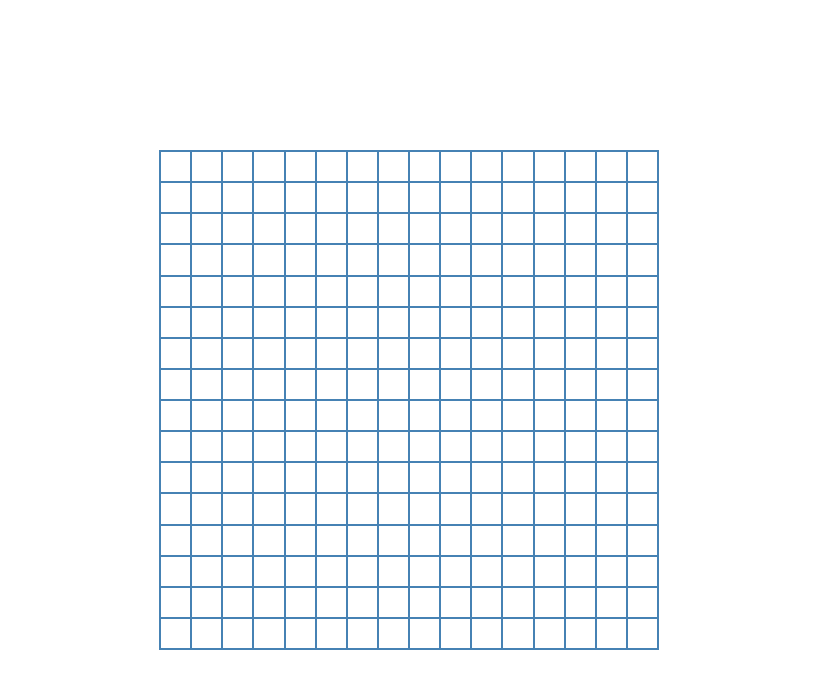
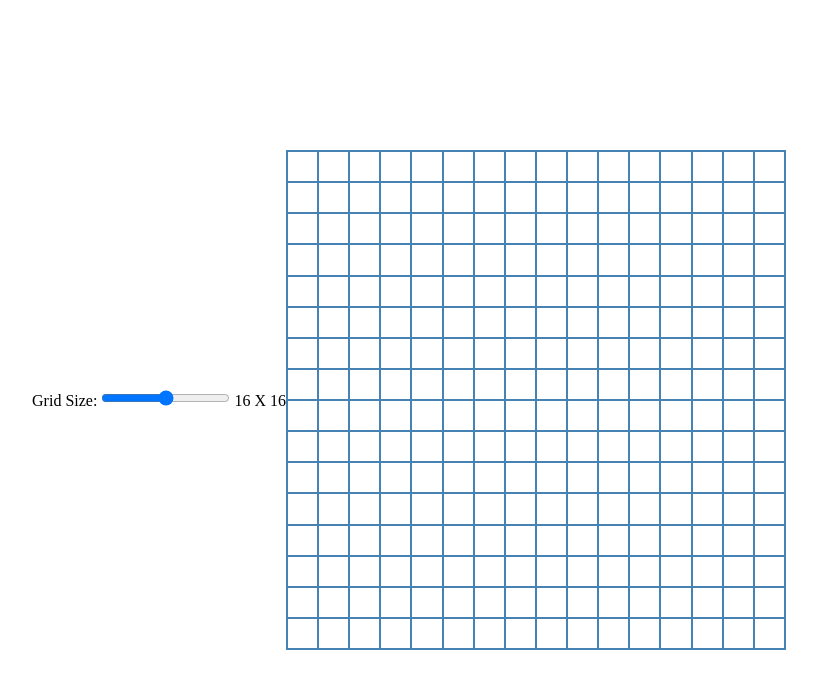
Before and after one commit to jasoneczek/cybercanvas-studio, a plain HTML site: page index.html in a window 1280 px wide. Shown: the whole page, without its empty margins (231-1048 px from the left). Drawn offline with Linux system fonts and the light colour scheme.

Commit message:
Implement grid resizing functionality
This commit introduces functionality to dynamically resize the grid based on user input with range input element. The user can resize the number of rows and columns from 16 to 64.

```diff
--- a/index.html
+++ b/index.html
@@ -8,6 +8,15 @@
 </head>
 <body>
 
+  <div class="pallette">
+    <div class="grid-size-control-container">
+      <label for="grid-size-slider" class="grid-size-control-label">Grid Size:</label>
+      <input type="range" min="16" max="64" id="gridSizeSlider" oninput="changeGridSize(this.value)">
+      <output id="gridSize">16 X 16</output>
+    </div>
+
+  </div>
+
   <div id="grid" class="grid"></div>
 
 
--- a/script.js
+++ b/script.js
@@ -1,7 +1,16 @@
 const grid = document.querySelector('#grid');
+
+
+
+function changeGridSize(value) {
+  gridSize = document.querySelector('#gridSize').textContent = `${value} X ${value}`;
+  createGrid(value);
+}
 
 function createGrid(size) {
   const boxSize = 100 / size;
+
+  grid.innerHTML = '';
 
   for (let i = 0; i < (size * size); i++) {
     const box = document.createElement("div");
```
